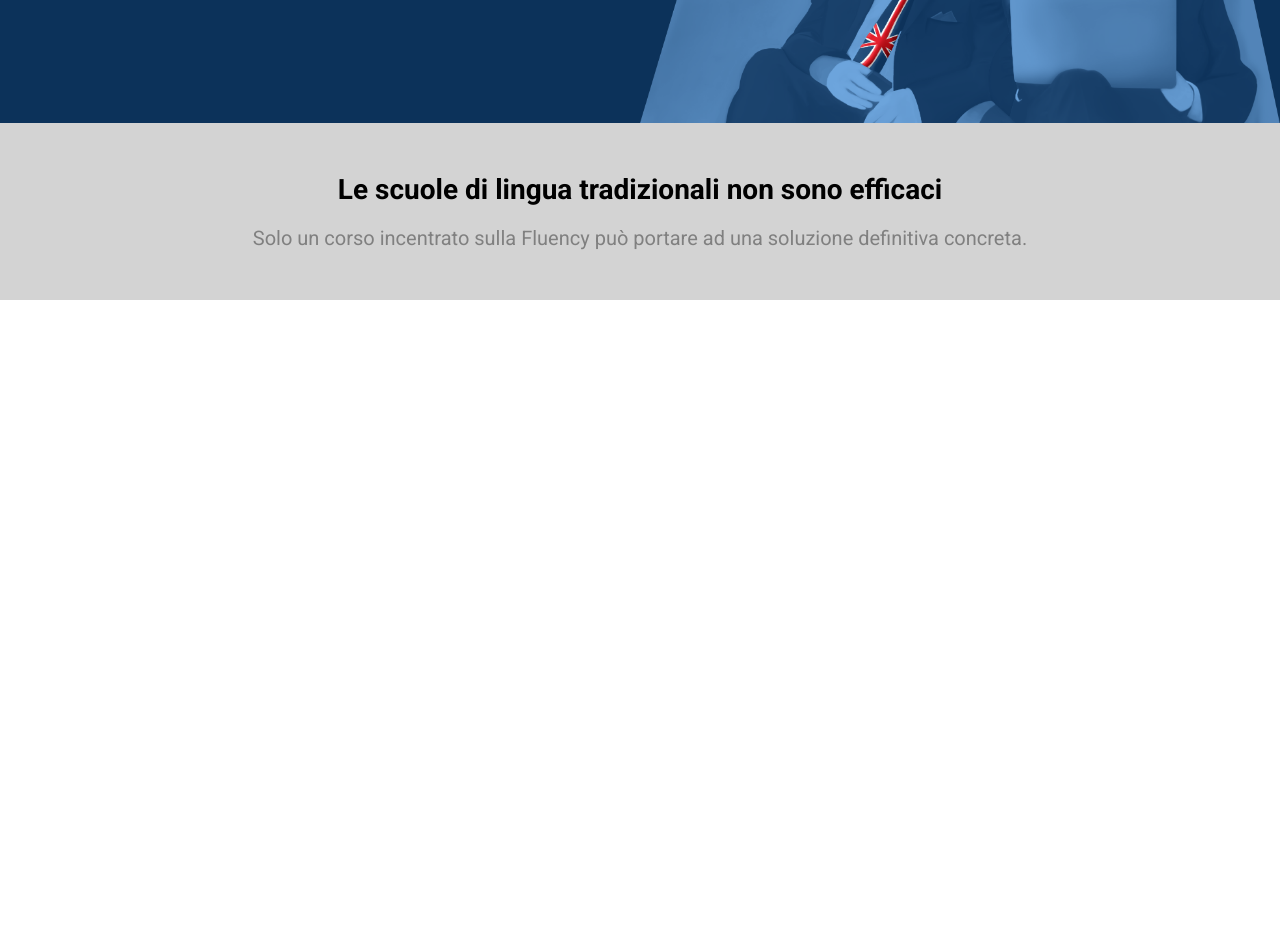
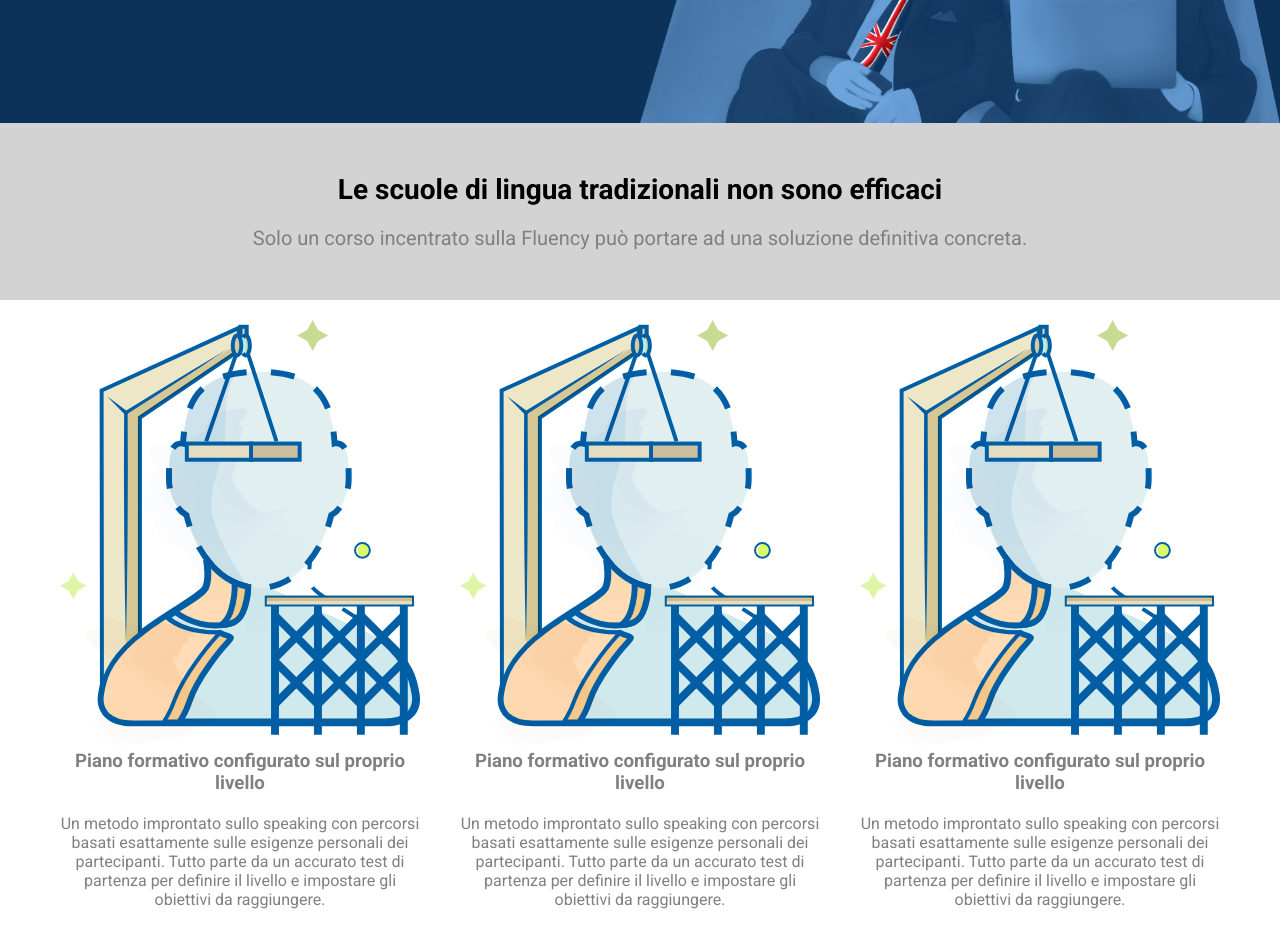
Before and after one commit to IvanDF/htmlcss-fluentify, a plain HTML site: page index.html in a window 1280 px wide. Shown: the part 557-1486 px from the top of the page. Before the commit the page ends 857 px from the top, so only its background shows below. Drawn offline with Linux system fonts and the light colour scheme.

Commit message:
Main info wip

```diff
--- a/css/style.css
+++ b/css/style.css
@@ -22,11 +22,14 @@ body {
 
 /* Utilities */
 
+/* clearfix */
 .clearfix::after {
   content: '';
   display: table;
   clear: both;
 }
+
+/* layout */
 .flt-l {
   float: left;
 }
@@ -39,6 +42,12 @@ body {
 }
 .list-inline li:last-child {
   padding-right: 0;
+}
+
+.col-3 {
+  width: calc(100% / 3);
+  padding: 20px;
+  text-align: center;
 }
 
 /* Buttons */
@@ -62,6 +71,7 @@ body {
 }
 
 /* typography */
+
 h1,
 h2,
 h3 {
--- a/index.html
+++ b/index.html
@@ -67,15 +67,32 @@
     <!-- MAIN -->
     <main>
 
+      <!-- main slogan -->
       <div class="main-slogan">
         <h2>Le scuole di lingua tradizionali non sono efficaci</h2>
         <p>Solo un corso incentrato sulla Fluency può portare ad una soluzione definitiva concreta.</p>
       </div>
 
-      <!-- main slogan -->
-
       <!-- main info -->
-
+      <div class="main-info">
+        <div class="container clearfix">
+          <div class="col-3 flt-l">
+            <img src="./img/main/info/profile.svg" alt="Fluenty professional Profile">
+            <h3>Piano formativo configurato sul proprio livello</h3>
+            <p>Un metodo improntato sullo speaking con percorsi basati esattamente sulle esigenze personali dei partecipanti. Tutto parte da un accurato test di partenza per definire il livello e impostare gli obiettivi da raggiungere.</p>
+          </div>
+          <div class="col-3 flt-l">
+            <img src="./img/main/info/profile.svg" alt="Fluenty professional Profile">
+            <h3>Piano formativo configurato sul proprio livello</h3>
+            <p>Un metodo improntato sullo speaking con percorsi basati esattamente sulle esigenze personali dei partecipanti. Tutto parte da un accurato test di partenza per definire il livello e impostare gli obiettivi da raggiungere.</p>
+          </div>
+          <div class="col-3 flt-l">
+            <img src="./img/main/info/profile.svg" alt="Fluenty professional Profile">
+            <h3>Piano formativo configurato sul proprio livello</h3>
+            <p>Un metodo improntato sullo speaking con percorsi basati esattamente sulle esigenze personali dei partecipanti. Tutto parte da un accurato test di partenza per definire il livello e impostare gli obiettivi da raggiungere.</p>
+          </div>
+        </div>
+      </div>
       <!-- main plan -->
 
     </main>
```
